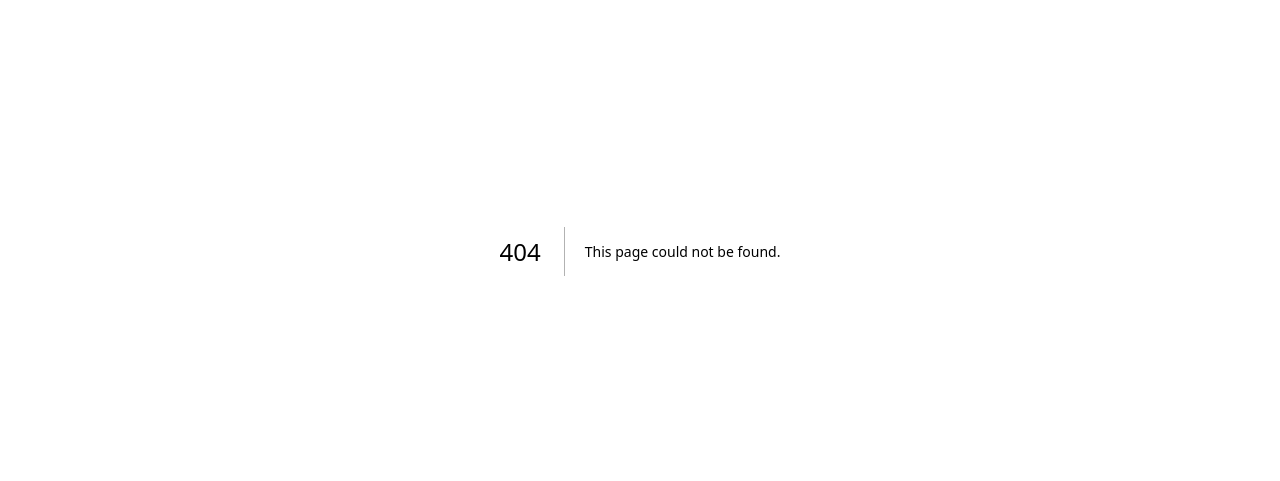
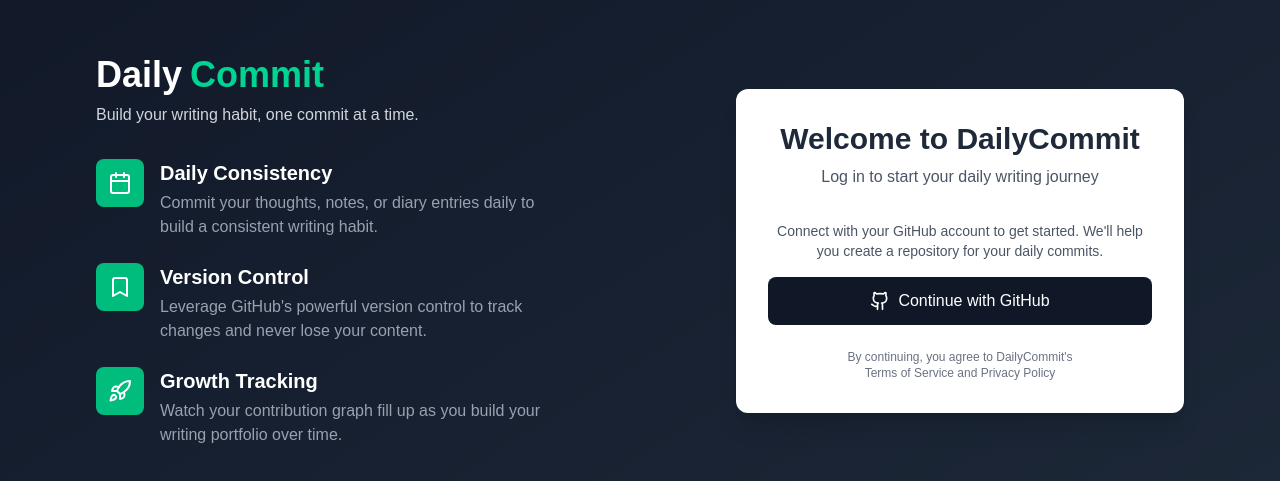
Before and after one commit to Sagar-Shetty21/DailyCommit, a Next.js app: page /login in a window 1280 px wide. Before the commit this address had no page. Shown: the part 149-630 px from the top of the page. Built offline with nearby package versions, Linux system fonts and the light colour scheme; no server answers.

Commit message:
github authentication added

```diff
--- a/package.json
+++ b/package.json
@@ -19,6 +19,7 @@
     "@editorjs/quote": "^2.7.6",
     "lucide-react": "^0.482.0",
     "next": "15.2.2",
+    "next-auth": "^4.24.11",
     "react": "^19.0.0",
     "react-dom": "^19.0.0"
   },
--- /dev/null
+++ b/src/app/api/auth/[...nextauth]/route.ts
@@ -0,0 +1,58 @@
+import NextAuth, { NextAuthOptions } from "next-auth";
+import GitHub from "next-auth/providers/github";
+import { JWT } from "next-auth/jwt";
+import { Session } from "next-auth";
+
+// Declare module augmentations for next-auth
+declare module "next-auth" {
+    interface Session {
+        accessToken?: string;
+        user: {
+            id?: string;
+            name?: string | null;
+            email?: string | null;
+            image?: string | null;
+        };
+    }
+}
+
+declare module "next-auth/jwt" {
+    interface JWT {
+        accessToken?: string;
+        id?: string;
+    }
+}
+
+export const authOptions: NextAuthOptions = {
+    providers: [
+        GitHub({
+            clientId: process.env.GITHUB_ID || "",
+            clientSecret: process.env.GITHUB_SECRET || "",
+        }),
+    ],
+    callbacks: {
+        async jwt({ token, account, profile }) {
+            // Persist the OAuth access_token to the token right after signin
+            if (account) {
+                token.accessToken = account.access_token;
+
+                // GitHub profile contains ID as 'id' but we need to safely access it
+                if (profile && "id" in profile) {
+                    token.id = profile.id as string;
+                }
+            }
+            return token;
+        },
+        async session({ session, token }) {
+            // Send properties to the client, like an access_token from a provider
+            session.accessToken = token.accessToken;
+            if (token.id) {
+                session.user.id = token.id;
+            }
+            return session;
+        },
+    },
+};
+
+const handler = NextAuth(authOptions);
+export { handler as GET, handler as POST };
--- a/src/app/layout.tsx
+++ b/src/app/layout.tsx
@@ -1,6 +1,7 @@
 import type { Metadata } from "next";
 import { Geist, Geist_Mono } from "next/font/google";
 import "./globals.css";
+import { Providers } from "@/utils/Providers";
 
 const geistSans = Geist({
     variable: "--font-geist-sans",
@@ -27,7 +28,7 @@
             <body
                 className={`${geistSans.variable} ${geistMono.variable} antialiased`}
             >
-                {children}
+                <Providers>{children}</Providers>
             </body>
         </html>
     );
--- /dev/null
+++ b/src/app/login/page.tsx
@@ -0,0 +1,139 @@
+"use client";
+
+import { BookmarkIcon, Calendar, Github, RocketIcon } from "lucide-react";
+import React from "react";
+import { signIn, signOut, useSession } from "next-auth/react";
+
+export default function LoginPage() {
+    const { data: session } = useSession();
+
+    return (
+        <div className="flex min-h-screen bg-gradient-to-br from-gray-900 to-gray-800">
+            {/* Left side - Product info */}
+            <div className="hidden lg:flex lg:w-1/2 flex-col justify-center items-center p-12 text-white">
+                <div className="max-w-md">
+                    <h1 className="text-4xl font-bold mb-2 flex items-center">
+                        <span className="mr-2">Daily</span>
+                        <span className="text-emerald-400">Commit</span>
+                    </h1>
+                    <p className="text-gray-300 mb-8">
+                        Build your writing habit, one commit at a time.
+                    </p>
+
+                    <div className="space-y-6">
+                        <div className="flex items-start">
+                            <div className="bg-emerald-500 p-3 rounded-lg mr-4">
+                                <Calendar className="w-6 h-6 text-white" />
+                            </div>
+                            <div>
+                                <h3 className="text-xl font-semibold mb-1">
+                                    Daily Consistency
+                                </h3>
+                                <p className="text-gray-400">
+                                    Commit your thoughts, notes, or diary
+                                    entries daily to build a consistent writing
+                                    habit.
+                                </p>
+                            </div>
+                        </div>
+
+                        <div className="flex items-start">
+                            <div className="bg-emerald-500 p-3 rounded-lg mr-4">
+                                <BookmarkIcon className="w-6 h-6 text-white" />
+                            </div>
+                            <div>
+                                <h3 className="text-xl font-semibold mb-1">
+                                    Version Control
+                                </h3>
+                                <p className="text-gray-400">
+                                    Leverage GitHub's powerful version control
+                                    to track changes and never lose your
+                                    content.
+                                </p>
+                            </div>
+                        </div>
+
+                        <div className="flex items-start">
+                            <div className="bg-emerald-500 p-3 rounded-lg mr-4">
+                                <RocketIcon className="w-6 h-6 text-white" />
+                            </div>
+                            <div>
+                                <h3 className="text-xl font-semibold mb-1">
+                                    Growth Tracking
+                                </h3>
+                                <p className="text-gray-400">
+                                    Watch your contribution graph fill up as you
+                                    build your writing portfolio over time.
+                                </p>
+                            </div>
+                        </div>
+                    </div>
+                </div>
+            </div>
+
+            {/* Right side - Login form */}
+            <div className="w-full lg:w-1/2 flex items-center justify-center p-8">
+                <div className="w-full max-w-md bg-white rounded-xl shadow-xl p-8">
+                    <div className="text-center mb-8">
+                        <h2 className="text-3xl font-bold text-gray-800">
+                            Welcome to DailyCommit
+                        </h2>
+                        <p className="text-gray-600 mt-2">
+                            Log in to start your daily writing journey
+                        </p>
+                    </div>
+
+                    <div className="space-y-4">
+                        <p className="text-sm text-gray-600 text-center">
+                            Connect with your GitHub account to get started.
+                            We'll help you create a repository for your daily
+                            commits.
+                        </p>
+
+                        <button
+                            onClick={() => signIn("github")}
+                            className="w-full bg-gray-900 cursor-pointer hover:bg-gray-800 text-white py-3 px-4 rounded-lg flex items-center justify-center transition duration-300"
+                        >
+                            <Github className="w-5 h-5 mr-2" />
+                            Continue with GitHub
+                        </button>
+
+                        <div className="text-center text-xs text-gray-500 mt-6">
+                            <p>By continuing, you agree to DailyCommit's</p>
+                            <p>Terms of Service and Privacy Policy</p>
+                        </div>
+                    </div>
+
+                    {/* Mobile view feature highlights */}
+                    <div className="mt-8 lg:hidden">
+                        <div className="border-t border-gray-200 pt-6">
+                            <h3 className="text-gray-700 font-medium mb-4 text-center">
+                                Why DailyCommit?
+                            </h3>
+                            <div className="grid grid-cols-1 gap-4">
+                                <div className="flex items-center p-3 bg-gray-50 rounded-lg">
+                                    <Calendar className="w-5 h-5 text-emerald-500 mr-3" />
+                                    <span className="text-sm text-gray-700">
+                                        Daily writing habit building
+                                    </span>
+                                </div>
+                                <div className="flex items-center p-3 bg-gray-50 rounded-lg">
+                                    <BookmarkIcon className="w-5 h-5 text-emerald-500 mr-3" />
+                                    <span className="text-sm text-gray-700">
+                                        Version-controlled content
+                                    </span>
+                                </div>
+                                <div className="flex items-center p-3 bg-gray-50 rounded-lg">
+                                    <RocketIcon className="w-5 h-5 text-emerald-500 mr-3" />
+                                    <span className="text-sm text-gray-700">
+                                        Visual progress tracking
+                                    </span>
+                                </div>
+                            </div>
+                        </div>
+                    </div>
+                </div>
+            </div>
+        </div>
+    );
+}
--- a/src/components/HomePage.tsx
+++ b/src/components/HomePage.tsx
@@ -4,6 +4,7 @@
 import EditorJS from "@editorjs/editorjs";
 import { Github } from "lucide-react";
 import dynamic from "next/dynamic";
+import { useSession } from "next-auth/react";
 
 const EditorJSComponent = dynamic(
     () => {
@@ -13,6 +14,8 @@
 );
 
 const HomePage: React.FC = () => {
+    const { data: session } = useSession();
+    console.log(session);
     const editorRef = useRef<EditorJS | null>(null);
     const [isSaving, setIsSaving] = useState<boolean>(false);
     const [theme, setTheme] = useState<"light" | "dark">("light");
--- /dev/null
+++ b/src/utils/Providers.tsx
@@ -0,0 +1,7 @@
+"use client";
+
+import { SessionProvider } from "next-auth/react";
+
+export function Providers({ children }: { children: React.ReactNode }) {
+    return <SessionProvider>{children}</SessionProvider>;
+}
```
Also changed, not shown: 1 other file (tests, documents, lock files or other folders).
